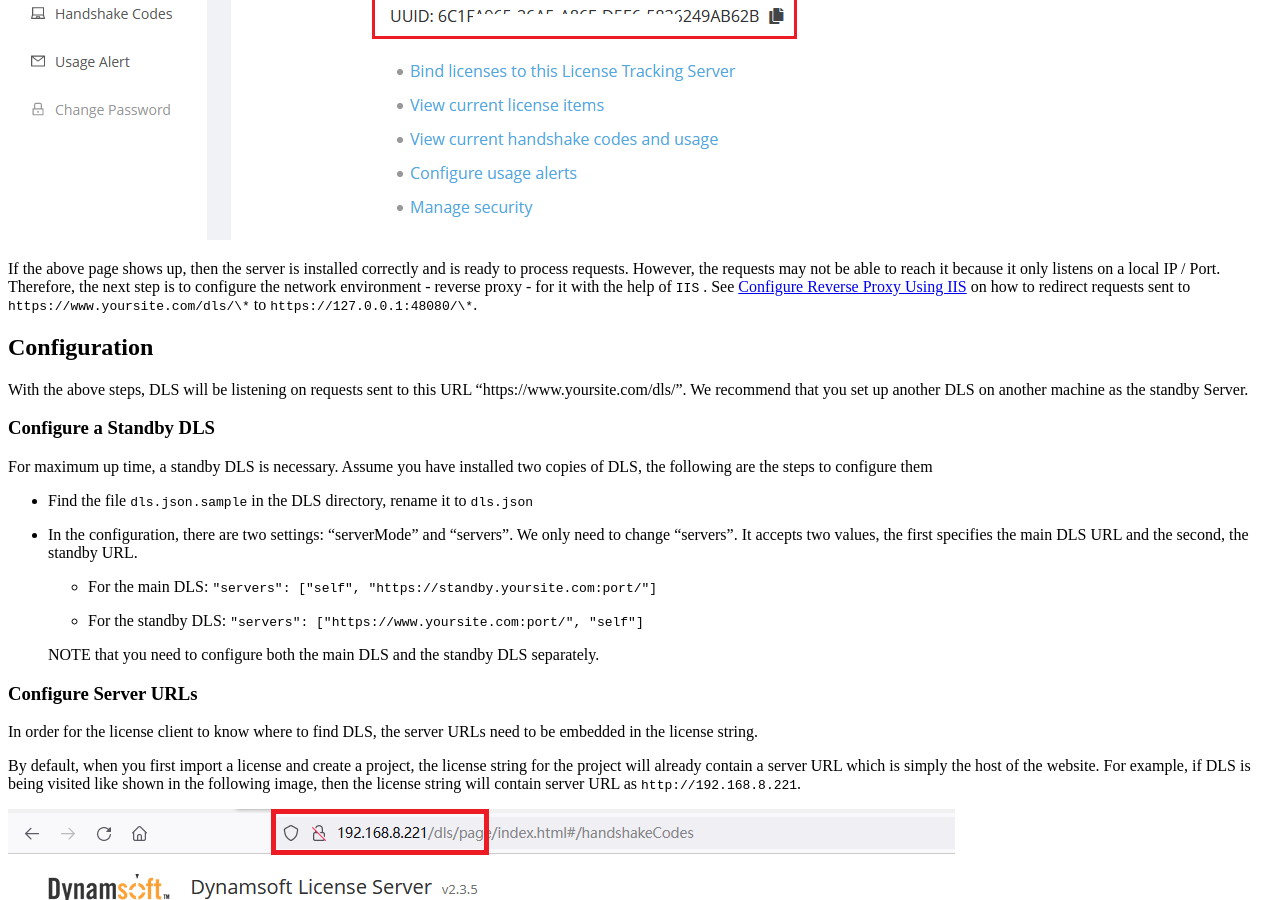
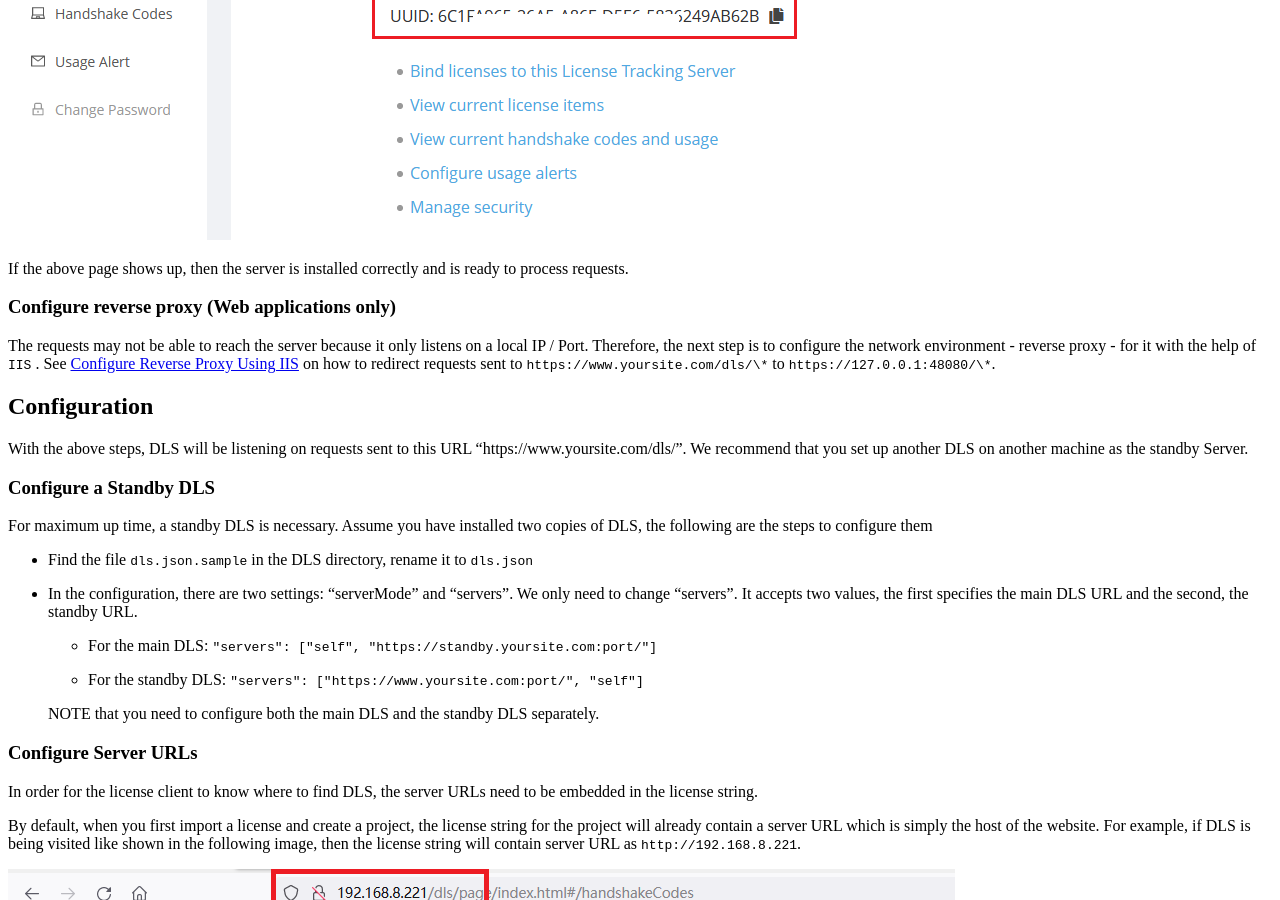
Before and after one commit to dynamsoft-docs/license-server-docs, a Jekyll site: the page built from selfhosting/DLSonWindows.md, in a window 1280 px wide and 900 px high, scrolled down 2210 px. Built offline with Jekyll 4.4.1, drawn with Linux system fonts in a browser that asks for light colours.

Commit message:
reverse proxy

```diff
--- a/selfhosting/DLSonWindows.md
+++ b/selfhosting/DLSonWindows.md
@@ -70,7 +70,11 @@
 
 ![DLS-HomePage-001]({{site.assets}}imgs/dls-homepage.png)
 
-If the above page shows up, then the server is installed correctly and is ready to process requests. However, the requests may not be able to reach it because it only listens on a local IP / Port. Therefore, the next step is to configure the network environment - reverse proxy - for it with the help of `IIS` . See [Configure Reverse Proxy Using IIS]({{site.selfhosted}}configurereverseproxyusingiis.html) on how to redirect requests sent to `https://www.yoursite.com/dls/\*` to `https://127.0.0.1:48080/\*`.
+If the above page shows up, then the server is installed correctly and is ready to process requests.
+
+
+### Configure reverse proxy (Web applications only)
+The requests may not be able to reach the server because it only listens on a local IP / Port. Therefore, the next step is to configure the network environment - reverse proxy - for it with the help of `IIS` . See [Configure Reverse Proxy Using IIS]({{site.selfhosted}}configurereverseproxyusingiis.html) on how to redirect requests sent to `https://www.yoursite.com/dls/\*` to `https://127.0.0.1:48080/\*`.
 
 ## Configuration
 
```
